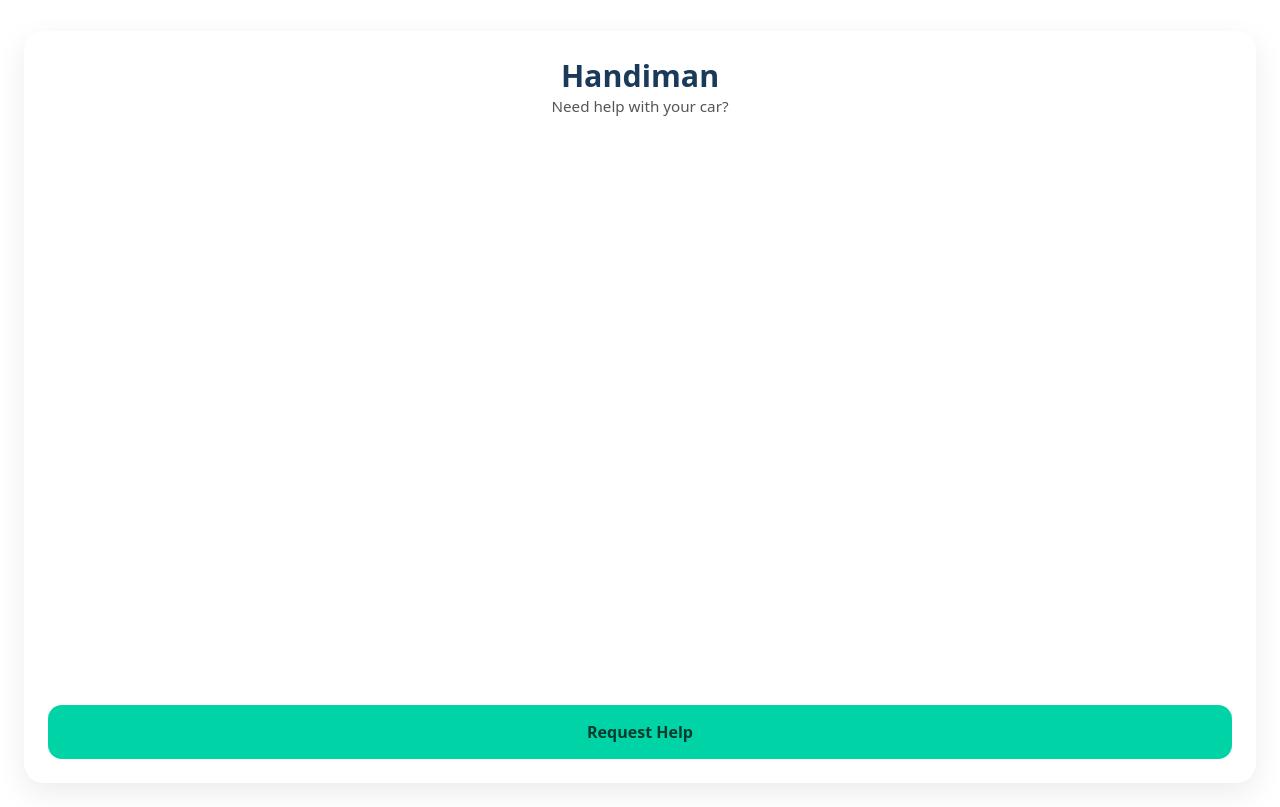
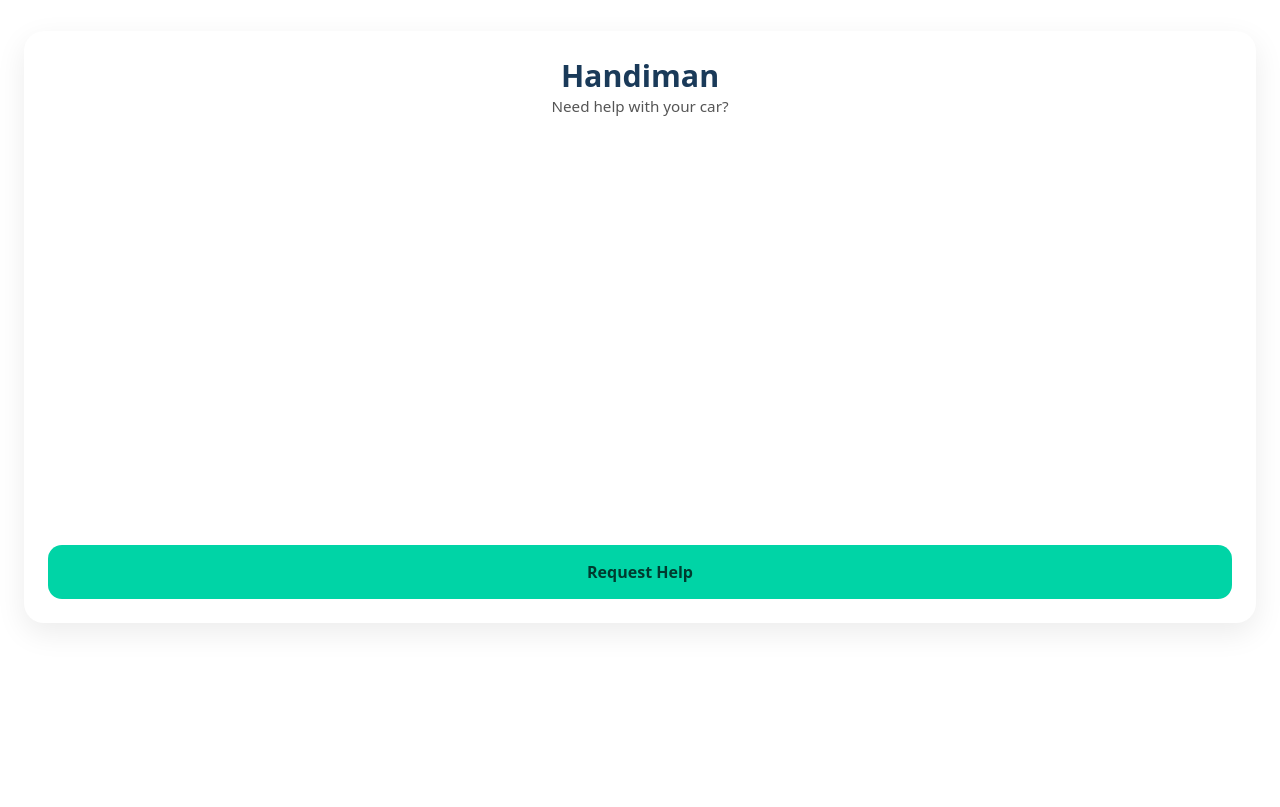
Before and after one commit to gyebi/Handiman-WebApp, a plain HTML site: page index.html in a window 1280 px wide. Shown: the part 53-860 px from the top of the page. After the commit the page ends 800 px from the top, so only its background shows below. Drawn offline with Linux system fonts and the light colour scheme; no server answers.

Commit message:
css changes

```diff
--- a/handiman.css
+++ b/handiman.css
@@ -60,23 +60,23 @@ body {
 }
 
 #app {
-  min-height: 100vh;
+  min-height: 80vh;
   display: flex;
 }
 
 .screen {
-  min-height: 100vh;
+  min-height: 90%;
   width: 100%;
   padding: 24px;
   display: flex;
   flex-direction: column;
   justify-content: center;
-  gap: 20px;
+  gap: 10px;
 }
 
 .app-card {
   flex: 1;
-  min-height: 80vh;
+  min-height: 90%;
   border-radius: 20px;
   padding: 24px;
   display: flex;
```
